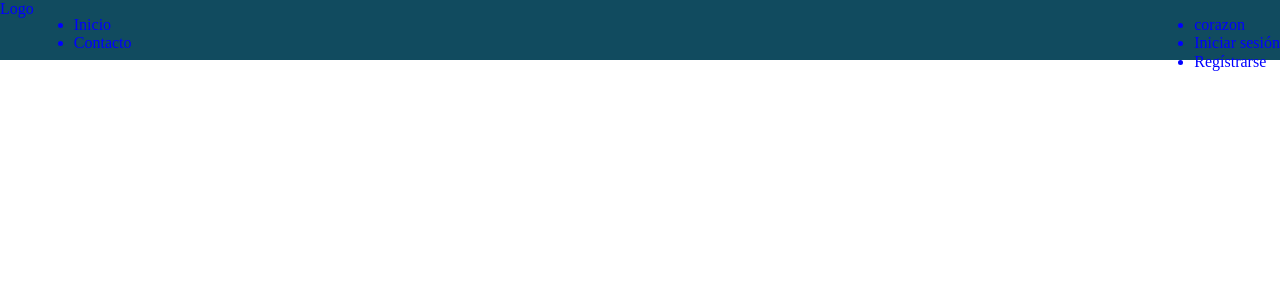
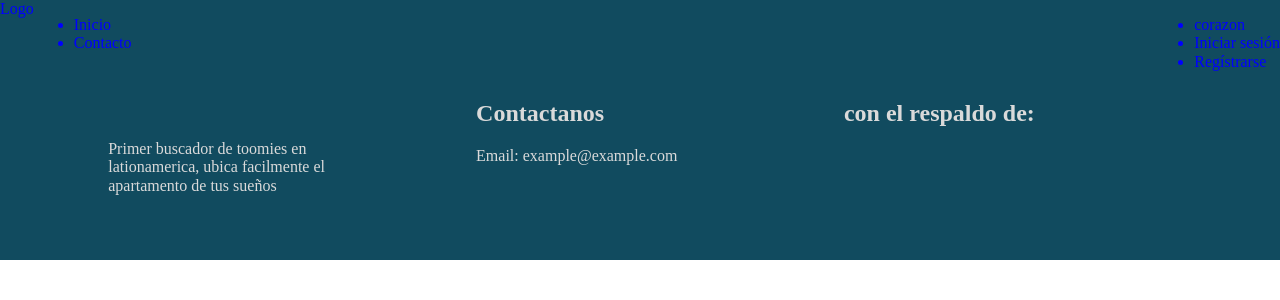
Before and after one commit to camiloVelandia/sleepSharingApp, a React app: page / in a window 1280 px wide. Shown: the top 300 px of the page. Built offline with nearby package versions, Linux system fonts and the light colour scheme.

Commit message:
ADD footer Component

```diff
--- /dev/null
+++ b/src/components/Footer/index.js
@@ -0,0 +1,28 @@
+import React from 'react';
+import { BottomNavbar, Container, Article, P, P2, Heading } from './styles';
+
+const Footer = () => {
+  return (
+    <BottomNavbar>
+      <Container>
+        <Article>
+          <P>
+            Primer buscador de toomies en lationamerica, ubica facilmente el
+            apartamento de tus sueños
+          </P>
+        </Article>
+
+        <Article>
+          <Heading>Contactanos</Heading>
+          <P2>Email: example@example.com</P2>
+        </Article>
+
+        <Article>
+          <Heading>con el respaldo de:</Heading>
+        </Article>
+      </Container>
+    </BottomNavbar>
+  );
+};
+
+export default Footer;
--- /dev/null
+++ b/src/components/Footer/styles.js
@@ -0,0 +1,51 @@
+import styled from 'styled-components';
+
+export const BottomNavbar = styled.footer`
+  min-height: 200px;
+  width: 100%;
+  background-color: #114b5f;
+  color: #dadada;
+  display: flex;
+  justify-content: center;
+`;
+export const Container = styled.div`
+  display: flex;
+  justify-content: space-between;
+  max-width: 1600px;
+  @media (max-width: 767px) {
+    padding-top: 15px;
+    flex-direction: column;
+    justify-content: center;
+    width: 80%;
+    overflow: hidden;
+  }
+`;
+export const Article = styled.article`
+  width: 30%;
+  height: 100%;
+  padding: 20px;
+  @media (max-width: 767px) {
+    width: 100%;
+    padding: 5px 20px;
+  }
+`;
+export const P = styled.p`
+  width: 80%;
+  text-align: left;
+  margin-top: 60px;
+  @media (max-width: 767px) {
+    margin-top: 0;
+  }
+`;
+export const P2 = styled.p`
+  text-align: left;
+  @media (min-width: 1366px) {
+    text-align: center;
+  }
+`;
+export const Heading = styled.h2`
+  text-align: left;
+  @media (min-width: 1366px) {
+    text-align: center;
+  }
+`;
--- a/src/container/App.jsx
+++ b/src/container/App.jsx
@@ -1,14 +1,16 @@
 import React from 'react';
 import '../styles/main.scss';
-import  GlobalStyle  from '../GlobalStyles'
+import GlobalStyle from '../GlobalStyles';
 
-import  Header  from '../components/Header'
+import Header from '../components/Header';
+import Footer from '../components/Footer';
 
 const App = () => {
   return (
     <>
       <GlobalStyle />
       <Header />
+      <Footer />
     </>
   );
 };
```
